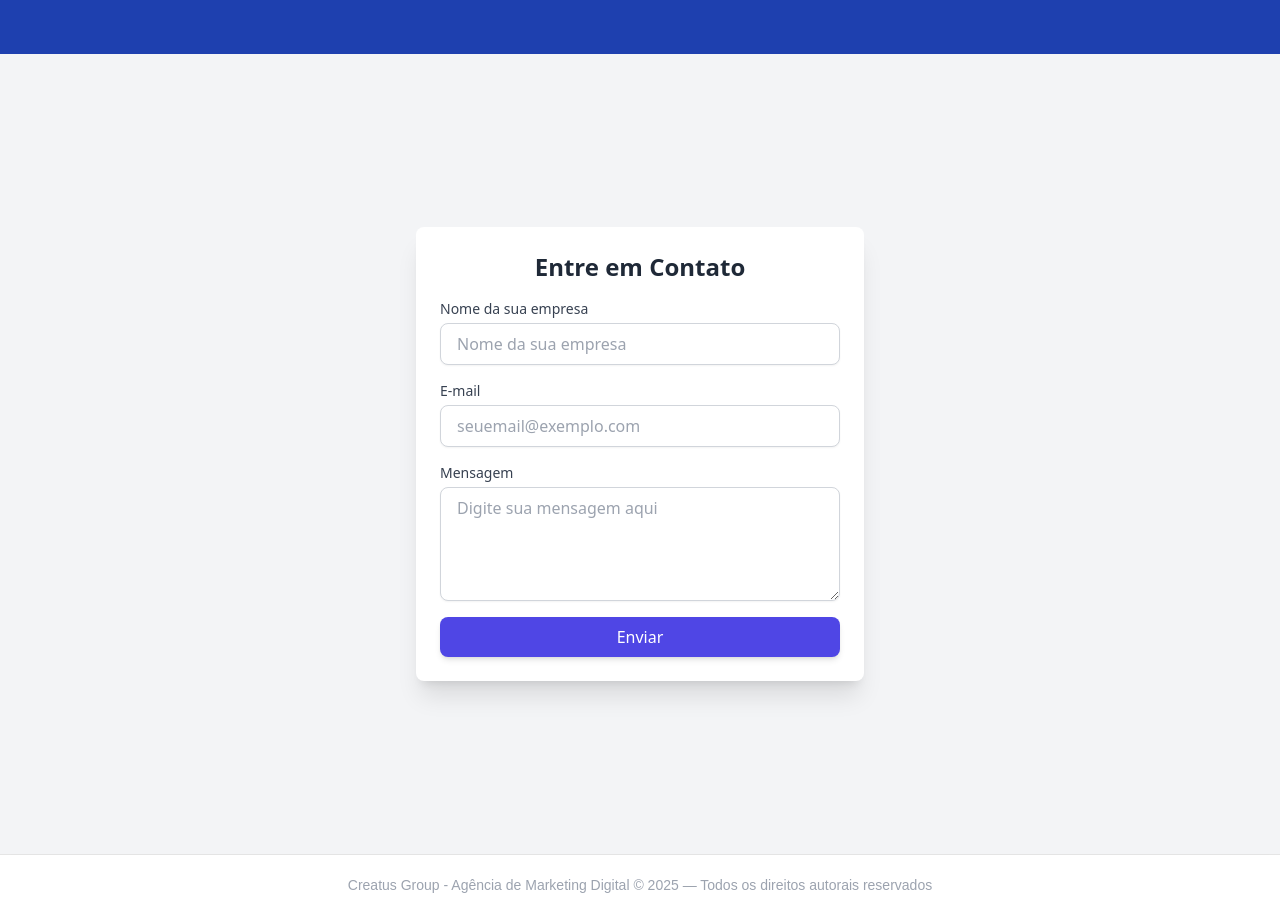
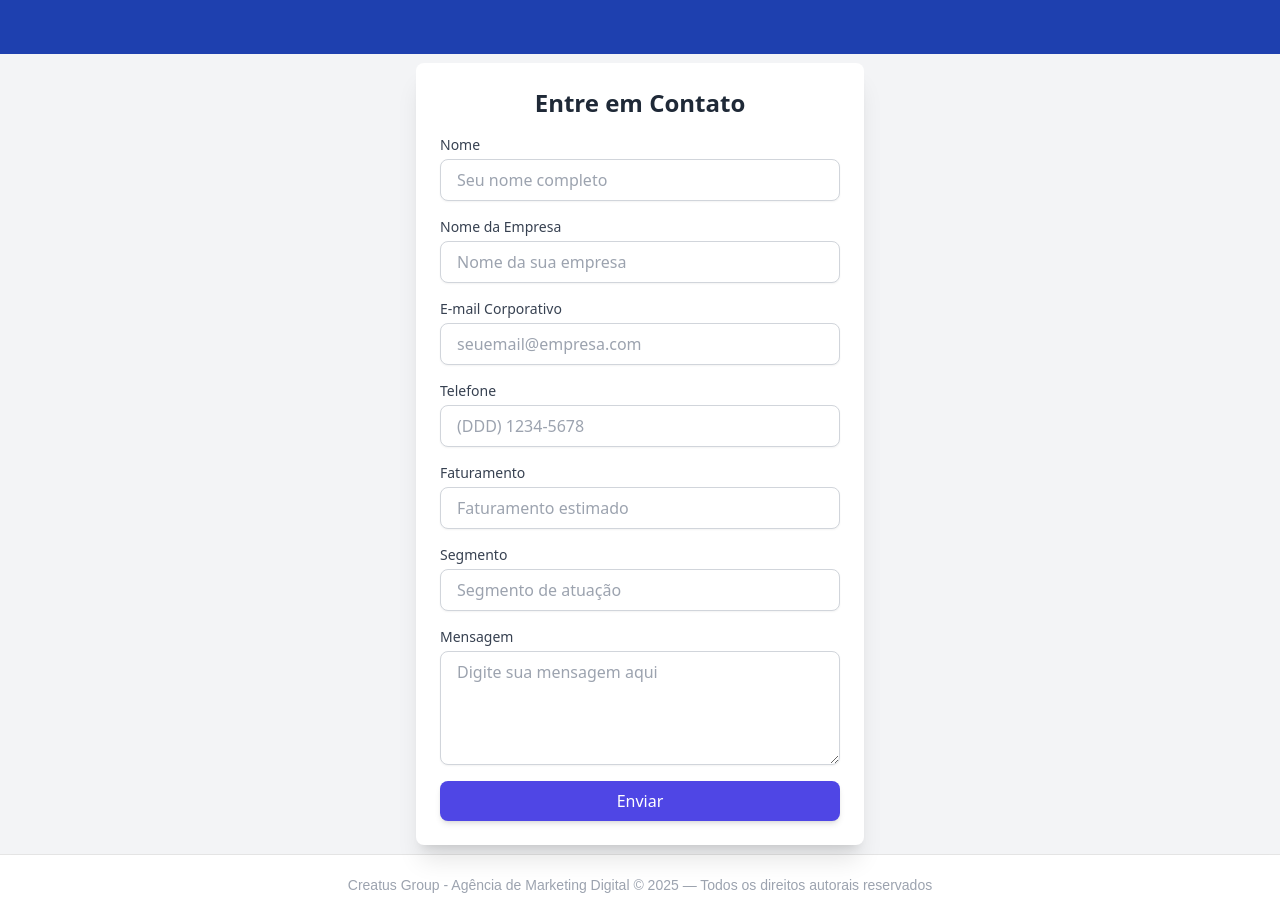
Before and after one commit to MarcienioDev/creatus-group, a Next.js app: page / in a window 1280 px wide. Shown: the part 1900-2815 px from the top of the page. Built offline with nearby package versions, Linux system fonts and the light colour scheme.

Commit message:
Add Correções

```diff
--- a/src/app/components/contact.tsx
+++ b/src/app/components/contact.tsx
@@ -3,7 +3,11 @@ import React, { useState } from "react";
 export default function Contact({ id }: { id?: string }) {
   const [formData, setFormData] = useState({
     name: "",
-    email: "",
+    companyName: "",
+    corporateEmail: "",
+    phone: "",
+    revenue: "",
+    segment: "",
     message: "",
   });
 
@@ -33,7 +37,7 @@ export default function Contact({ id }: { id?: string }) {
               htmlFor="name"
               className="block text-sm font-medium text-gray-700"
             >
-              Nome da sua empresa
+              Nome
             </label>
             <input
               type="text"
@@ -42,26 +46,96 @@ export default function Contact({ id }: { id?: string }) {
               value={formData.name}
               onChange={handleChange}
               className="mt-1 block w-full px-4 py-2 border border-gray-300 rounded-lg shadow-sm focus:ring-indigo-500 focus:border-indigo-500"
+              placeholder="Seu nome completo"
+              required
+            />
+          </div>
+          <div>
+            <label
+              htmlFor="companyName"
+              className="block text-sm font-medium text-gray-700"
+            >
+              Nome da Empresa
+            </label>
+            <input
+              type="text"
+              id="companyName"
+              name="companyName"
+              value={formData.companyName}
+              onChange={handleChange}
+              className="mt-1 block w-full px-4 py-2 border border-gray-300 rounded-lg shadow-sm focus:ring-indigo-500 focus:border-indigo-500"
               placeholder="Nome da sua empresa"
               required
             />
           </div>
           <div>
             <label
-              htmlFor="email"
+              htmlFor="corporateEmail"
               className="block text-sm font-medium text-gray-700"
             >
-              E-mail
+              E-mail Corporativo
             </label>
             <input
               type="email"
-              id="email"
-              name="email"
-              value={formData.email}
+              id="corporateEmail"
+              name="corporateEmail"
+              value={formData.corporateEmail}
               onChange={handleChange}
               className="mt-1 block w-full px-4 py-2 border border-gray-300 rounded-lg shadow-sm focus:ring-indigo-500 focus:border-indigo-500"
-              placeholder="seuemail@exemplo.com"
+              placeholder="seuemail@empresa.com"
               required
+            />
+          </div>
+          <div>
+            <label
+              htmlFor="phone"
+              className="block text-sm font-medium text-gray-700"
+            >
+              Telefone
+            </label>
+            <input
+              type="tel"
+              id="phone"
+              name="phone"
+              value={formData.phone}
+              onChange={handleChange}
+              className="mt-1 block w-full px-4 py-2 border border-gray-300 rounded-lg shadow-sm focus:ring-indigo-500 focus:border-indigo-500"
+              placeholder="(DDD) 1234-5678"
+              required
+            />
+          </div>
+          <div>
+            <label
+              htmlFor="revenue"
+              className="block text-sm font-medium text-gray-700"
+            >
+              Faturamento
+            </label>
+            <input
+              type="text"
+              id="revenue"
+              name="revenue"
+              value={formData.revenue}
+              onChange={handleChange}
+              className="mt-1 block w-full px-4 py-2 border border-gray-300 rounded-lg shadow-sm focus:ring-indigo-500 focus:border-indigo-500"
+              placeholder="Faturamento estimado"
+            />
+          </div>
+          <div>
+            <label
+              htmlFor="segment"
+              className="block text-sm font-medium text-gray-700"
+            >
+              Segmento
+            </label>
+            <input
+              type="text"
+              id="segment"
+              name="segment"
+              value={formData.segment}
+              onChange={handleChange}
+              className="mt-1 block w-full px-4 py-2 border border-gray-300 rounded-lg shadow-sm focus:ring-indigo-500 focus:border-indigo-500"
+              placeholder="Segmento de atuação"
             />
           </div>
           <div>
@@ -76,7 +150,7 @@ export default function Contact({ id }: { id?: string }) {
               name="message"
               value={formData.message}
               onChange={handleChange}
-              rows={4} // Usando rows para definir o tamanho do campo
+              rows={4}
               className="mt-1 block w-full px-4 py-2 border border-gray-300 rounded-lg shadow-sm focus:ring-indigo-500 focus:border-indigo-500"
               placeholder="Digite sua mensagem aqui"
               required
```
